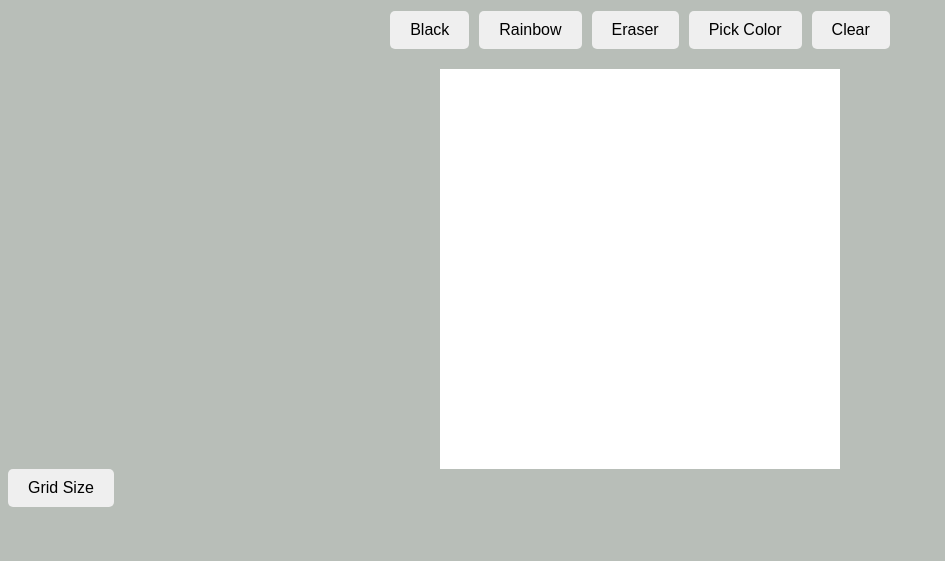
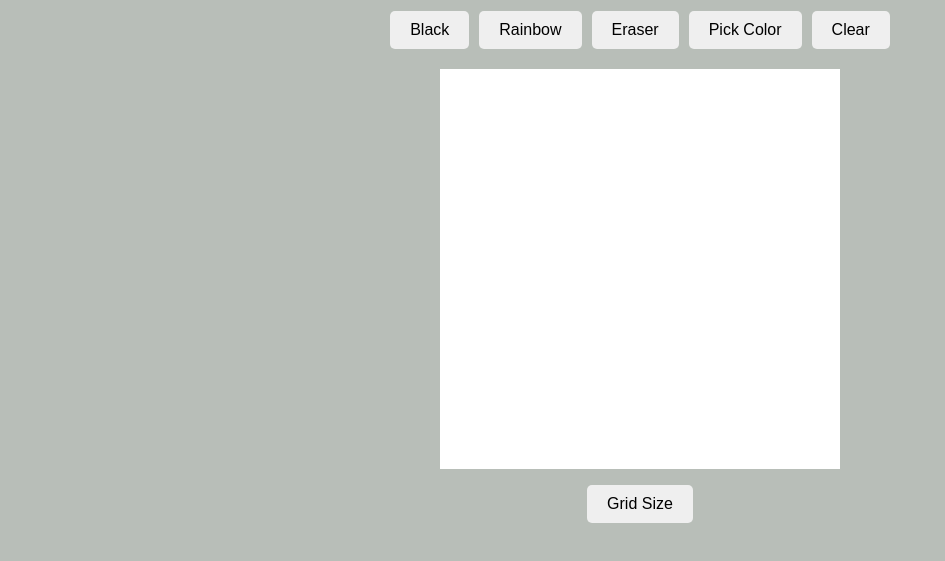
Before and after one commit to Wannabeguru/Etch-a-sketch, a plain HTML site: page index.html in a window 1280 px wide. Shown: the part 89-650 px from the top of the page, without its empty margins (0-945 px from the left). Drawn offline with Linux system fonts and the light colour scheme.

Commit message:
styling maintenance

```diff
--- a/style.css
+++ b/style.css
@@ -47,3 +47,8 @@ h1 {
     justify-content: center;
     align-items: center;
 }
+.lBtns{
+    display: flex;
+    justify-content: center;
+    margin-top: 1rem;
+}
```
